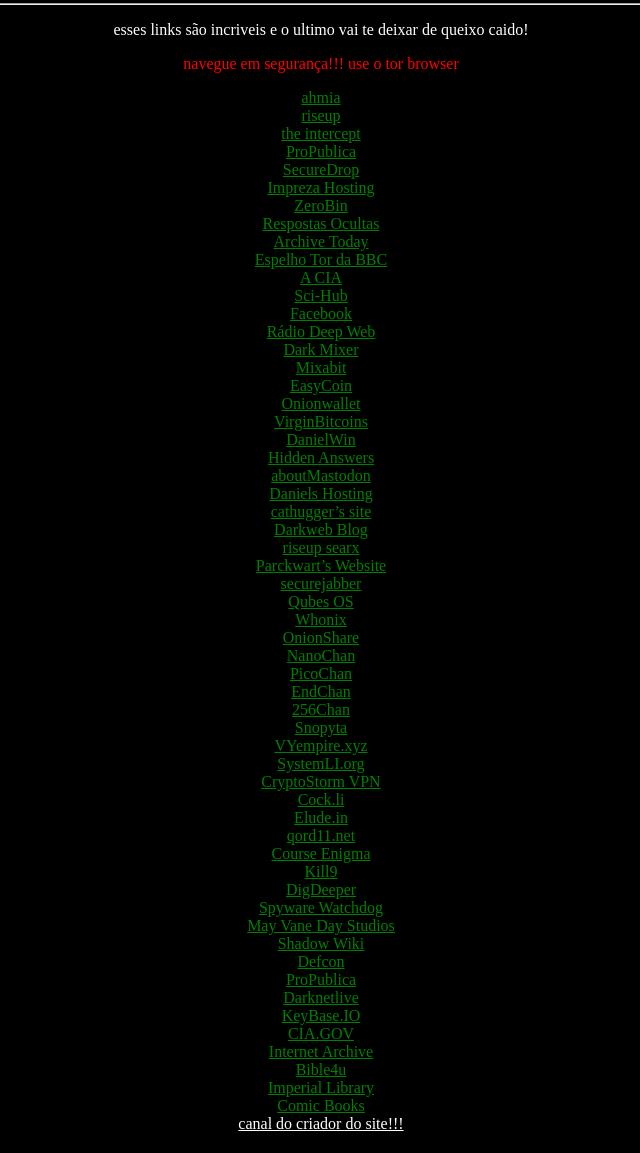
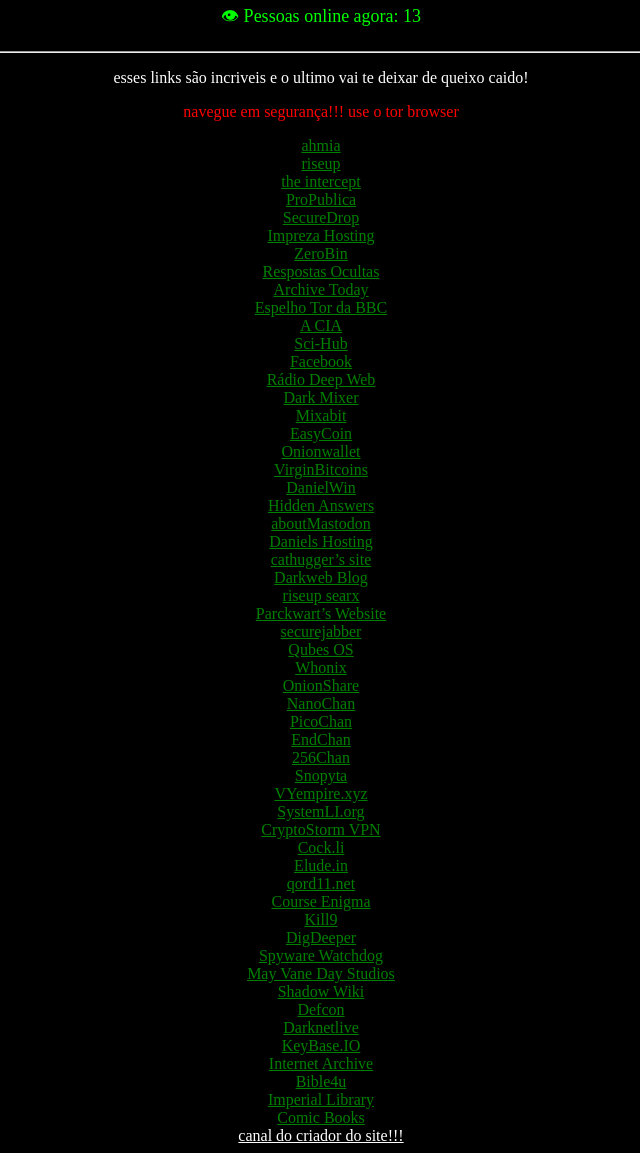
Before and after one commit to feliphe0gomes-alt/deeplinks, a plain HTML site: page index.html in a window 1280 px wide. Shown: the part 77-1230 px from the top of the page, without its empty margins (319-959 px from the left). Drawn offline with Linux system fonts and the light colour scheme.

Commit message:
Update index.html

```diff
--- a/index.html
+++ b/index.html
@@ -4,8 +4,6 @@
     <meta charset="UTF-8">
     <meta name="viewport" content="width=device-width, initial-scale=1.0">
     <title>background color</title>
-
-</head>
 
     <style>
         body {
@@ -16,164 +14,96 @@
             text-align: center;
         }
 
-
         a {
             display: block;
         }
-
     </style>
+</head>
 
 <body>
     <div class="corpovermelho">
-<h1 style="color: red;">deep web links </h1>
+        <h1 style="color: red;">deep web links</h1>
 
-<div class="imagem">
+        <!-- CONTADOR DE PESSOAS ONLINE -->
+        <p id="online" style="color: lime; font-size: 18px;"></p>
 
-</div>
+        <div class="imagem"></div>
 
         <hr>
 
         <p style="color: white;">esses links são incriveis e o ultimo vai te deixar de queixo caido!</p>
-
         <p style="color: red;">navegue em segurança!!! use o tor browser</p>
 
         <a href="http://juhanurmihxlp77nkq76byazcldy2hlmovfu2epvl5ankdibsot4csyd.onion/" style="color: green;">ahmia</a>
-
         <a href="http://vww6ybal4bd7szmgncyruucpgfkqahzddi37ktceo3ah7ngmcopnpyyd.onion/" style="color: green;">riseup</a>
-
         <a href="https://27m3p2uv7igmj6kvd4ql3cct5h3sdwrsajovkkndeufumzyfhlfev4qd" style="color: green;">the intercept</a>
-
-<a href="p53lf57qovyuvwsc6xnrppyply3vtqm7l6pcobkmyqsiofyeznfu5uqd.onion/" style="color: green;">ProPublica</a>
-
-<a href="sdolvtfhatvsysc6l34d65ymdwxcujausv7k5jk4cy5ttzhjoi6fzvyd.onion/" style="color: green;">SecureDrop</a>
-
+        <a href="http://p53lf57qovyuvwsc6xnrppyply3vtqm7l6pcobkmyqsiofyeznfu5uqd.onion/" style="color: green;">ProPublica</a>
+        <a href="http://sdolvtfhatvsysc6l34d65ymdwxcujausv7k5jk4cy5ttzhjoi6fzvyd.onion/" style="color: green;">SecureDrop</a>
         <a href="https://imprezareshna326gqgmbdzwmnad2wnjmeowh45bs2buxarh5qummjad.onion/" style="color: green;">Impreza Hosting</a>
-
         <a href="http://zerobinftagjpeeebbvyzjcqyjpmjvynj5qlexwyxe7l3vqejxnqv5qd.onion/" style="color: green;">ZeroBin</a>
-
-<a href="answerszuvs3gg2l64e6hmnryudl5zgrmwm3vh65hzszdghblddvfiqd.onion/" style="color: green;">Respostas Ocultas</a>
-
-<a href="archiveiya74codqgiixo33q62qlrqtkgmcitqx5u2oeqnmn5bpcbiyd.onion/" style="color: green;">Archive Today</a>
-
+        <a href="http://answerszuvs3gg2l64e6hmnryudl5zgrmwm3vh65hzszdghblddvfiqd.onion/" style="color: green;">Respostas Ocultas</a>
+        <a href="http://archiveiya74codqgiixo33q62qlrqtkgmcitqx5u2oeqnmn5bpcbiyd.onion/" style="color: green;">Archive Today</a>
         <a href="https://www.bbcnewsd73hkzno2ini43t4gblxvycyac5aw4gnv7t2rccijh7745uqd.onion/" style="color: green;">Espelho Tor da BBC</a>
-
         <a href="http://ciadotgov4sjwlzihbbgxnqg3xiyrg7so2r2o3lt5wz5ypk4sxyjstad.onion/" style="color: green;">A CIA</a>
-
         <a href="https://sci-hub.se/" style="color: green;">Sci-Hub</a>
-
         <a href="http://facebookwkhpilnemxj7asaniu7vnjjbiltxjqhye3mhbshg7kx5tfyd.onion" style="color: green;">Facebook</a>
-
-<a href="anonyradixhkgh5myfrkarggfnmdzzhhcgoy2v66uf7sml27to5n2tid.onion/" style="color: green;">Rádio Deep Web</a>
-
+        <a href="http://anonyradixhkgh5myfrkarggfnmdzzhhcgoy2v66uf7sml27to5n2tid.onion/" style="color: green;">Rádio Deep Web</a>
         <a href="http://y22arit74fqnnc2pbieq3wqqvkfub6gnlegx3cl6thclos4f7ya7rvad.onion/" style="color: green;">Dark Mixer</a>
-
         <a href="http://hqfld5smkr4b4xrjcco7zotvoqhuuoehjdvoin755iytmpk4sm7cbwad.onion/" style="color: green;">Mixabit</a>
-
         <a href="http://mp3fpv6xbrwka4skqliiifoizghfbjy5uyu77wwnfruwub5s4hly2oid.onion/" style="color: green;">EasyCoin</a>
-
         <a href="http://p2qzxkca42e3wccvqgby7jrcbzlf6g7pnkvybnau4szl5ykdydzmvbid.onion/" style="color: green;">Onionwallet</a>
-
         <a href="http://ovai7wvp4yj6jl3wbzihypbq657vpape7lggrlah4pl34utwjrpetwid.onion/" style="color: green;">VirginBitcoins</a>
-
         <a href="http://danielas3rtn54uwmofdo3x2bsdifr47huasnmbgqzfrec5ubupvtpid.onion/" style="color: green;">DanielWin</a>
-
         <a href="http://answerszuvs3gg2l64e6hmnryudl5zgrmwm3vh65hzszdghblddvfiqd.onion/" style="color: green;">Hidden Answers</a>
-
         <a href="https://kcmykvkkt3umiyx4xouu3sjo6odz3rolqphy2i2bbdan33g3zrjfjgqd.onion/" style="color: green;">aboutMastodon</a>
-
         <a href="http://dhosting4xxoydyaivckq7tsmtgi4wfs3flpeyitekkmqwu4v4r46syd.onion/" style="color: green;">Daniels Hosting</a>
-
         <a href="http://cathug2kyi4ilneggumrenayhuhsvrgn6qv2y47bgeet42iivkpynqad.onion/" style="color: green;">cathugger’s site</a>
-
         <a href="http://zgeajoabenj2nac6k5cei5qy62iu5yun5gm2vjnxy65r3p3amzykwxqd.onion/" style="color: green;">Darkweb Blog</a>
-
         <a href="http://ozmh2zkwx5cjuzopui64csb5ertcooi5vya6c2gm4e3vcvf2c2qvjiyd.onion/" style="color: green;">riseup searx</a>
-
         <a href="http://45tbhx5prlejzjgn36nqaxqb6qnm73pbohuvqkpxz2zowh57bxqawkid.onion/" style="color: green;">Parckwart’s Website</a>
-
         <a href="http://sidignlwz2odjhgcfhbueinmr23v5bubq2x43dskcebh5sbd2qrxtkid.onion/" style="color: green;">securejabber</a>
-
         <a href="http://sik5nlgfc5qylnnsr57qrbm64zbdx6t4lreyhpon3ychmxmiem7tioad.onion/" style="color: green;">Qubes OS</a>
-
         <a href="http://dds6qkxpwdeubwucdiaord2xgbbeyds25rbsgr73tbfpqpt4a6vjwsyd.onion/" style="color: green;">Whonix</a>
-
         <a href="http://lldan5gahapx5k7iafb3s4ikijc4ni7gx5iywdflkba5y2ezyg6sjgyd.onion/" style="color: green;">OnionShare</a>
-
         <a href="http://nanochanqzaytwlydykbg5nxkgyjxk3zsrctxuoxdmbx5jbh2ydyprid.onion/" style="color: green;">NanoChan</a>
-
         <a href="http://picochanwvqfa2xsrfzlul4x4aqtog2eljll5qnj5iagpbhx2vmfqnid.onion/" style="color: green;">PicoChan</a>
-
         <a href="http://enxx3byspwsdo446jujc52ucy2pf5urdbhqw3kbsfhlfjwmbpj5smdad.onion/" style="color: green;">EndChan</a>
-
         <a href="http://dngtk6iydmpokbyyk3irqznceft3hze6q6rasrqlz46v7pq4klxnl4yd.onion/" style="color: green;">256Chan</a>
-
         <a href="http://cct5wy6mzgmft24xzw6zeaf55aaqmo6324gjlsghdhbiw5gdaaf4pkad.onion/" style="color: green;">Snopyta</a>
-
         <a href="http://wnrgozz3bmm33em4aln3lrbewf3ikxj7fwglqgla2tpdji4znjp7viqd.onion/" style="color: green;">VYempire.xyz</a>
-
         <a href="http://7sk2kov2xwx6cbc32phynrifegg6pklmzs7luwcggtzrnlsolxxuyfyd.onion/" style="color: green;">SystemLI.org</a>
-
         <a href="http://stormwayszuh4juycoy4kwoww5gvcu2c4tdtpkup667pdwe4qenzwayd.onion/" style="color: green;">CryptoStorm VPN</a>
-
         <a href="http://xdkriz6cn2avvcr2vks5lvvtmfojz2ohjzj4fhyuka55mvljeso2ztqd.onion/" style="color: green;">Cock.li</a>
-
         <a href="http://eludemailxhnqzfmxehy3bk5guyhlxbunfyhkcksv4gvx6d3wcf6smad.onion/" style="color: green;">Elude.in</a>
-
         <a href="http://lainwir3s4y5r7mqm3kurzpljyf77vty2hrrfkps6wm4nnnqzest4lqd.onion/" style="color: green;">qord11.net</a>
-
         <a href="http://cgjzkysxa4ru5rhrtr6rafckhexbisbtxwg2fg743cjumioysmirhdad.onion/" style="color: green;">Course Enigma</a>
-
         <a href="http://killnod2s77o3axkktdu52aqmmy4acisz2gicbhjm4xbvxa2zfftteyd.onion/" style="color: green;">Kill9</a>
-
         <a href="http://digdeep4orxw6psc33yxa2dgmuycj74zi6334xhxjlgppw6odvkzkiad.onion/" style="color: green;">DigDeeper</a>
-
         <a href="http://spywaredrcdg5krvjnukp3vbdwiqcv3zwbrcg6qh27kiwecm4qyfphid.onion/" style="color: green;">Spyware Watchdog</a>
-
         <a href="http://meynethaffeecapsvfphrcnfrx44w2nskgls2juwitibvqctk2plvhqd.onion/" style="color: green;">May Vane Day Studios</a>
-
         <a href="http://zsxjtsgzborzdllyp64c6pwnjz5eic76bsksbxzqefzogwcydnkjy3yd.onion/" style="color: green;">Shadow Wiki</a>
-
         <a href="http://g7ejphhubv5idbbu3hb3wawrs5adw7tkx7yjabnf65xtzztgg4hcsqqd.onion/" style="color: green;">Defcon</a>
-
-<a href="http://p53lf57qovyuvwsc6xnrppyply3vtqm7l6pcobkmyqsiofyeznfu5uqd.onion/" style="color: green;">ProPublica</a>
-
         <a href="http://darkzzx4avcsuofgfez5zq75cqc4mprjvfqywo45dfcaxrwqg6qrlfid.onion/" style="color: green;">Darknetlive</a>
-
         <a href="http://keybase5wmilwokqirssclfnsqrjdsi7jdir5wy7y7iu3tanwmtp6oid.onion/" style="color: green;">KeyBase.IO</a>
-
-<a href="http://ciadotgov4sjwlzihbbgxnqg3xiyrg7so2r2o3lt5wz5ypk4sxyjstad.onion/" style="color: green;">CIA.GOV</a>
-
         <a href="http://archivebyd3rzt3ehjpm4c3bjkyxv3hjleiytnvxcn7x32psn2kxcuid.onion/" style="color: green;">Internet Archive</a>
-
         <a href="http://bible4u2lvhacg4b3to2e2veqpwmrc2c3tjf2wuuqiz332vlwmr4xbad.onion/" style="color: green;">Bible4u</a>
-
         <a href="http://kx5thpx2olielkihfyo4jgjqfb7zx7wxr3sd4xzt26ochei4m6f7tayd.onion/" style="color: green;">Imperial Library</a>
-
         <a href="http://nv3x2jozywh63fkohn5mwp2d73vasusjixn3im3ueof52fmbjsigw6ad.onion/" style="color: green;">Comic Books</a>
 
         <a href="https://www.youtube.com/@Felipe_Tech12" style="color: white;">canal do criador do site!!!</a>
-
-<!--quem leu isso , certeza que é gay hahaha-->
-
     </div>
 
+    <!-- SCRIPT DO CONTADOR -->
     <script>
         function atualizarOnline() {
-        // Número aleatório entre 5 e 42 (você pode mudar)
             let pessoas = Math.floor(Math.random() * 38) + 5;
             document.getElementById("online").innerText =
                 "👁 Pessoas online agora: " + pessoas;
         }
 
-    // Atualiza ao carregar
         atualizarOnline();
-
-    // Atualiza a cada 5 segundos
         setInterval(atualizarOnline, 5000);
     </script>
 
-
-
 </body>
-
 </html>
```
Lines whose indentation alone changed are shown as unchanged.
